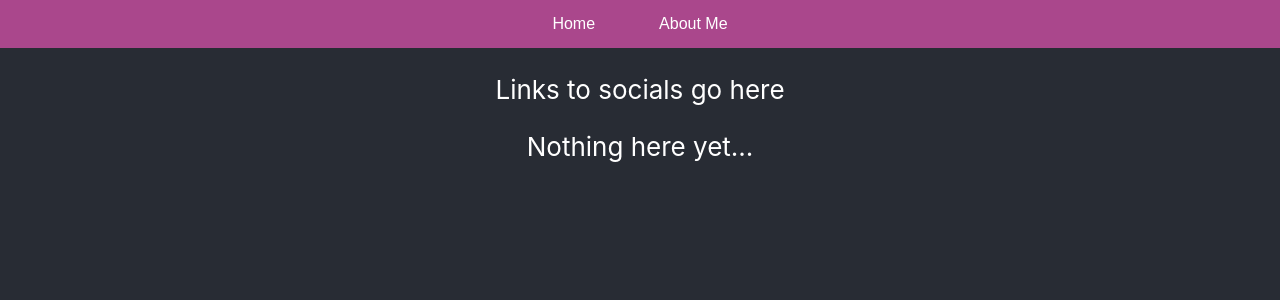
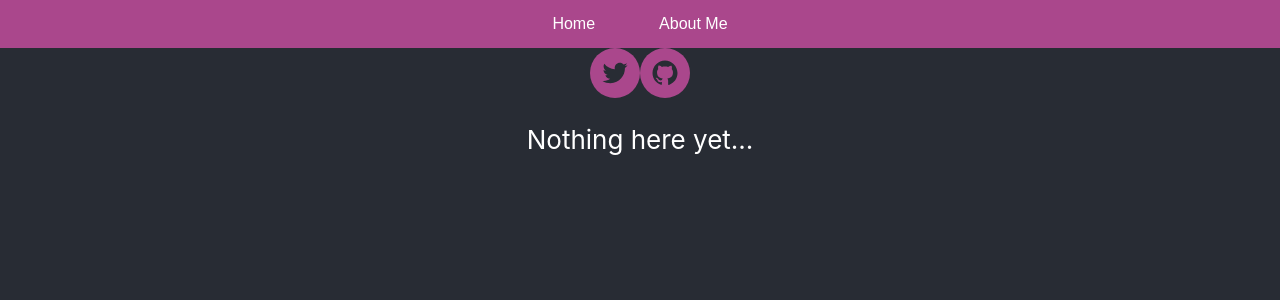
Before and after one commit to Xramu/react-github-pages, a React (Create React App) app: page / in a window 1280 px wide. Shown: the top 300 px of the page. Built offline with nearby package versions, Linux system fonts and the light colour scheme.

Commit message:
Added colors.json that overrides CSS variables and can be used in scripts easily. Added Social buttons to follow the theme.

```diff
--- a/src/App.tsx
+++ b/src/App.tsx
@@ -1,9 +1,25 @@
 import React from "react";
 import "./styles/App.css";
-
+import colors from "./utils/Colors.json";
 import Navigation from "./navigation/Navigation";
 
+const root = document.documentElement;
+
+function SetStyleProperty(propertyName: string, value: string) {
+  root.style.setProperty(propertyName, value);
+}
+
+function SetUpColors() {
+  SetStyleProperty("--primary-color", colors["primary-color"]);
+  SetStyleProperty("--secondary-color", colors["secondary-color"]);
+  SetStyleProperty("--background-color", colors["background-color"]);
+  SetStyleProperty("--primary-text-color", colors["primary-text-color"]);
+}
+
 function App() {
+  // Make sure that the CSS color variables are matched to the JSON colors
+  SetUpColors();
+
   return (
     <div className="App">
       <Navigation />
--- a/src/components/SocialButton.tsx
+++ b/src/components/SocialButton.tsx
@@ -1,7 +1,9 @@
 import React from "react";
+import colors from "../utils/Colors.json"
+import { SocialIcon } from "react-social-icons";
 
-function SocialButton(props: {text : string}) {
-  return <button className="Socials-button">{props.text}</button>;
+function SocialButton(props: {url : string}) {
+  return <SocialIcon bgColor={colors["primary-color"]} url={props.url}/>;
 }
 
 export default SocialButton;
--- a/src/components/Socials.tsx
+++ b/src/components/Socials.tsx
@@ -1,10 +1,12 @@
 import React from "react";
+import SocialButton from "./SocialButton";
 
 // TODO: Use react-social-icons to create a row of social links
 function Socials() {
   return (
     <div className="Socials.row">
-      <p>Links to socials go here</p>
+      <SocialButton url="https://twitter.com/_Xramu"/>
+      <SocialButton url="https://github.com/Xramu"/>
     </div>
   );
 }
--- /dev/null
+++ b/src/utils/Colors.json
@@ -0,0 +1,6 @@
+{
+  "primary-color": "#aa478c",
+  "secondary-color": "#481e3b",
+  "background-color": "#282c34",
+  "primary-text-color": "white"
+}
```
